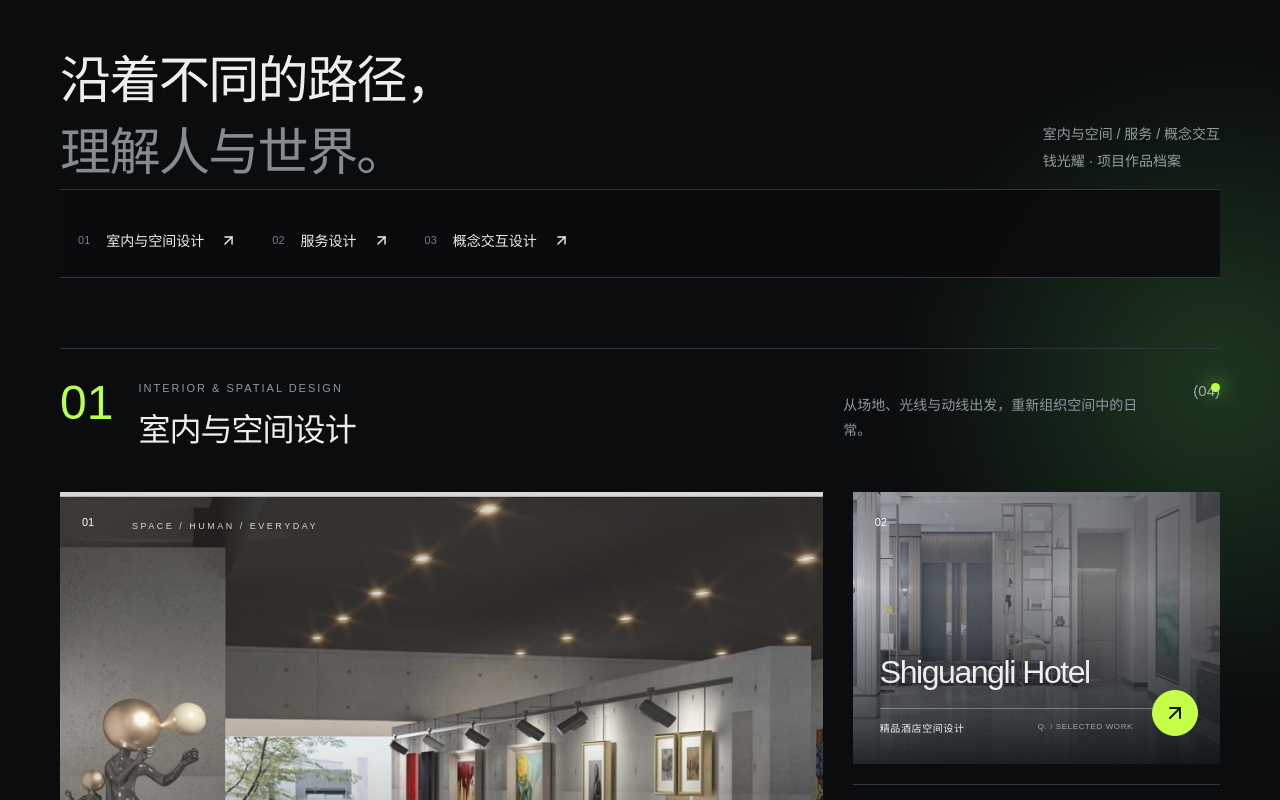
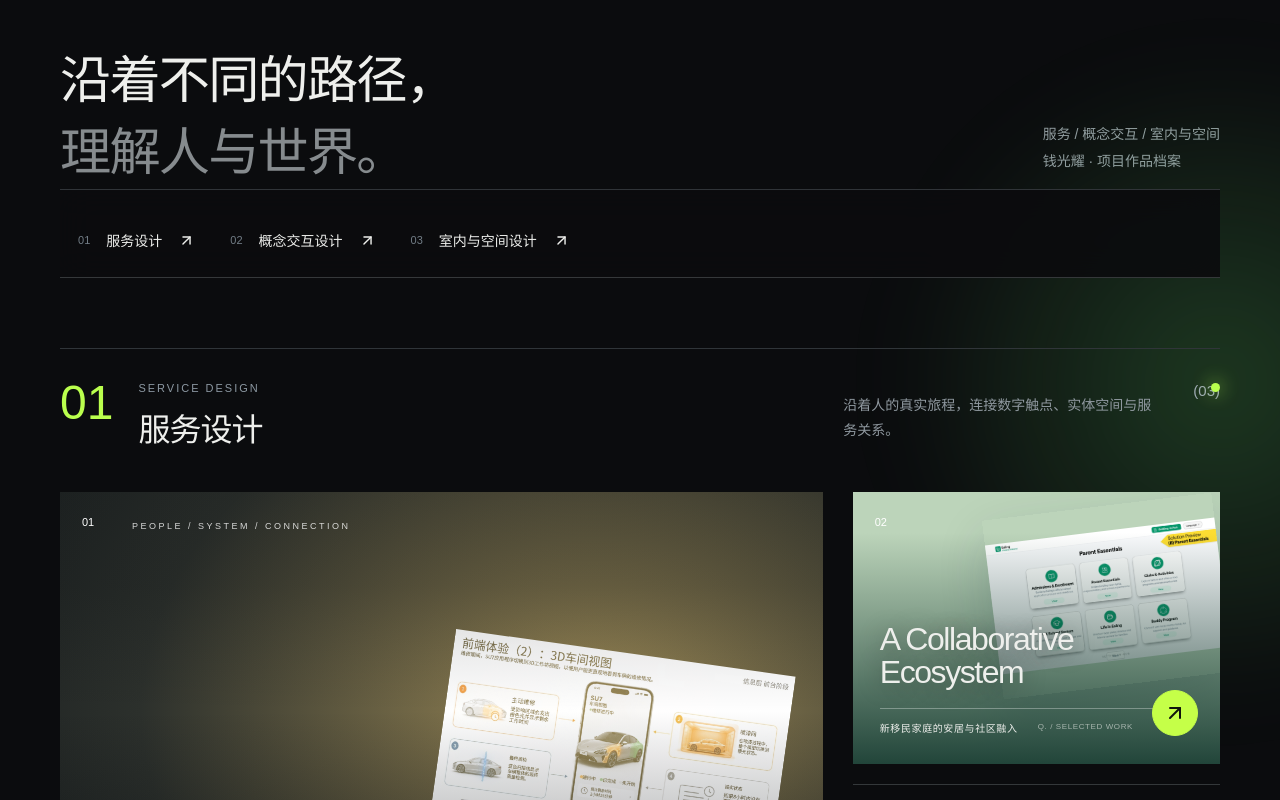
Before and after one commit to guangyaoqian5-glitch/guangyaoqian5-glitch.github.io, a React (Vite) app: page / in a window 1280 px wide. Shown: the part 1160-1960 px from the top of the page. Built offline with nearby package versions, Linux system fonts and the light colour scheme.

Commit message:
fix: show service design first and interior design last

```diff
--- a/src/Projects.tsx
+++ b/src/Projects.tsx
@@ -13,7 +13,7 @@ function Cover({project:p}:{project:Project}){return <><img src={p.cover} alt={p
 const totalPages=(p:Project)=>p.chapters.reduce((n,c)=>n+c.pages.length,0);
 export function ProjectArchive(){return <section className="archive section wrap" id="work">
  <div className="section-top"><span className="eyebrow">01 / PROJECT ARCHIVE</span><span className="muted">10 个项目 · 3 个设计方向</span></div>
- <div className="archive-intro"><h2>沿着不同的路径，<br/><span className="dim">理解人与世界。</span></h2><p>室内与空间 / 服务 / 概念交互<br/>钱光耀 · 项目作品档案</p></div>
+ <div className="archive-intro"><h2>沿着不同的路径，<br/><span className="dim">理解人与世界。</span></h2><p>服务 / 概念交互 / 室内与空间<br/>钱光耀 · 项目作品档案</p></div>
  <nav className="category-jumps" aria-label="作品分类">{categories.map((cat,i)=><a href={'#work-'+cat.id} key={cat.id}><span>0{i+1}</span>{cat.title}<ArrowUpRight size={17}/></a>)}</nav>
  {categories.map((cat,i)=><section className="category-group" id={'work-'+cat.id} key={cat.id} aria-labelledby={'title-'+cat.id}>
   <div className="category-heading"><span className="category-index">0{i+1}</span><div><span className="eyebrow">{cat.en}</span><h3 id={'title-'+cat.id}>{cat.title}</h3></div><p>{cat.intro}</p><span className="category-count">({projects.filter(p=>p.category===cat.id&&!p.supplement).length.toString().padStart(2,'0')})</span></div>
--- a/src/project-data.ts
+++ b/src/project-data.ts
@@ -7,9 +7,9 @@ export const sources:Record<Source,{name:string;count:number}>={interior:{name:'
 const range=(a:number,b:number)=>Array.from({length:b-a+1},(_,i)=>a+i);
 const c=(id:string,title:string,lead:string,body:string[],pages:number[]):Chapter=>({id,title,lead,body,pages});
 export const categories=[
- {id:'interior',title:'室内与空间设计',en:'INTERIOR & SPATIAL DESIGN',intro:'从场地、光线与动线出发，重新组织空间中的日常。'},
  {id:'service',title:'服务设计',en:'SERVICE DESIGN',intro:'沿着人的真实旅程，连接数字触点、实体空间与服务关系。'},
- {id:'interaction',title:'概念交互设计',en:'CONCEPT & INTERACTION',intro:'用装置、游戏和感官体验，让不易察觉的问题被感知。'}
+ {id:'interaction',title:'概念交互设计',en:'CONCEPT & INTERACTION',intro:'用装置、游戏和感官体验，让不易察觉的问题被感知。'},
+ {id:'interior',title:'室内与空间设计',en:'INTERIOR & SPATIAL DESIGN',intro:'从场地、光线与动线出发，重新组织空间中的日常。'}
 ] as const;
 export const projects:Project[]=[
  {id:'collective-box',title:'集盒办公改造',en:'Collective Box',category:'interior',subtitle:'艺术学院办公空间更新',description:'把封闭的办公走廊，改造为拥有自然采光、作品展示和交流空间的日常场所。',source:'interior',cover:'/projects/covers/collective-box.jpg',tags:['办公空间','空间改造','动线设计'],context:'大学课程设计 · 办公区改造',chapters:[
@@ -82,6 +82,7 @@ export const projects:Project[]=[
 
 ];
 const researchAfter:Record<string,string>={'collective-box':'research','shiguangli':'brief','lingzhou':'research','overlapping':'research','grease-grace':'research','ealing':'pain','floating-island':'insight','invisible-smoke':'research','fingertip-track':'concept','bird-vision':'pain'};
+projects.sort((a,b)=>categories.findIndex(category=>category.id===a.category)-categories.findIndex(category=>category.id===b.category));
 for(const project of projects){
  const evidence=research[project.id];
  let insertion=project.chapters.findIndex(ch=>ch.id===researchAfter[project.id])+1;
```
